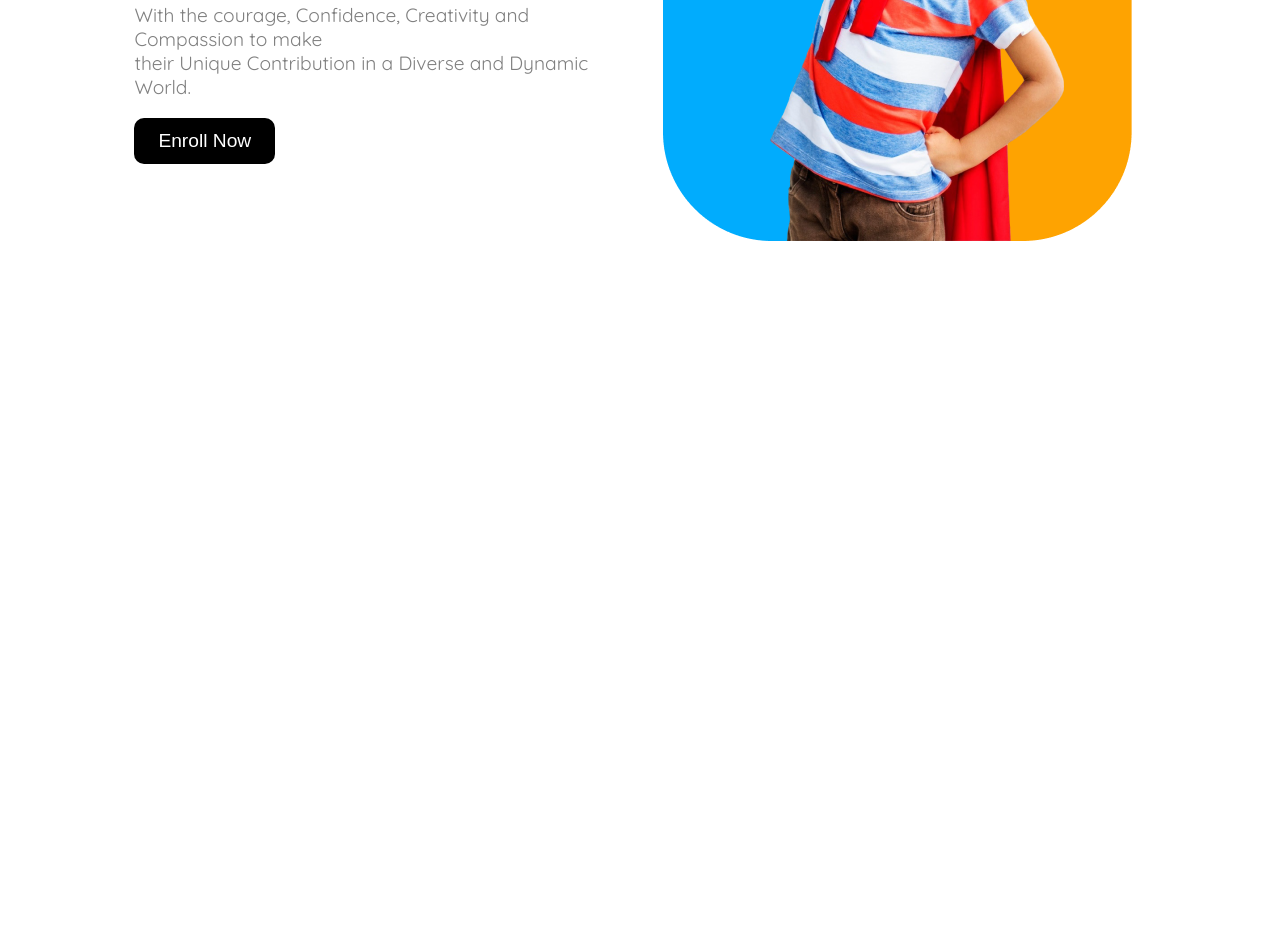
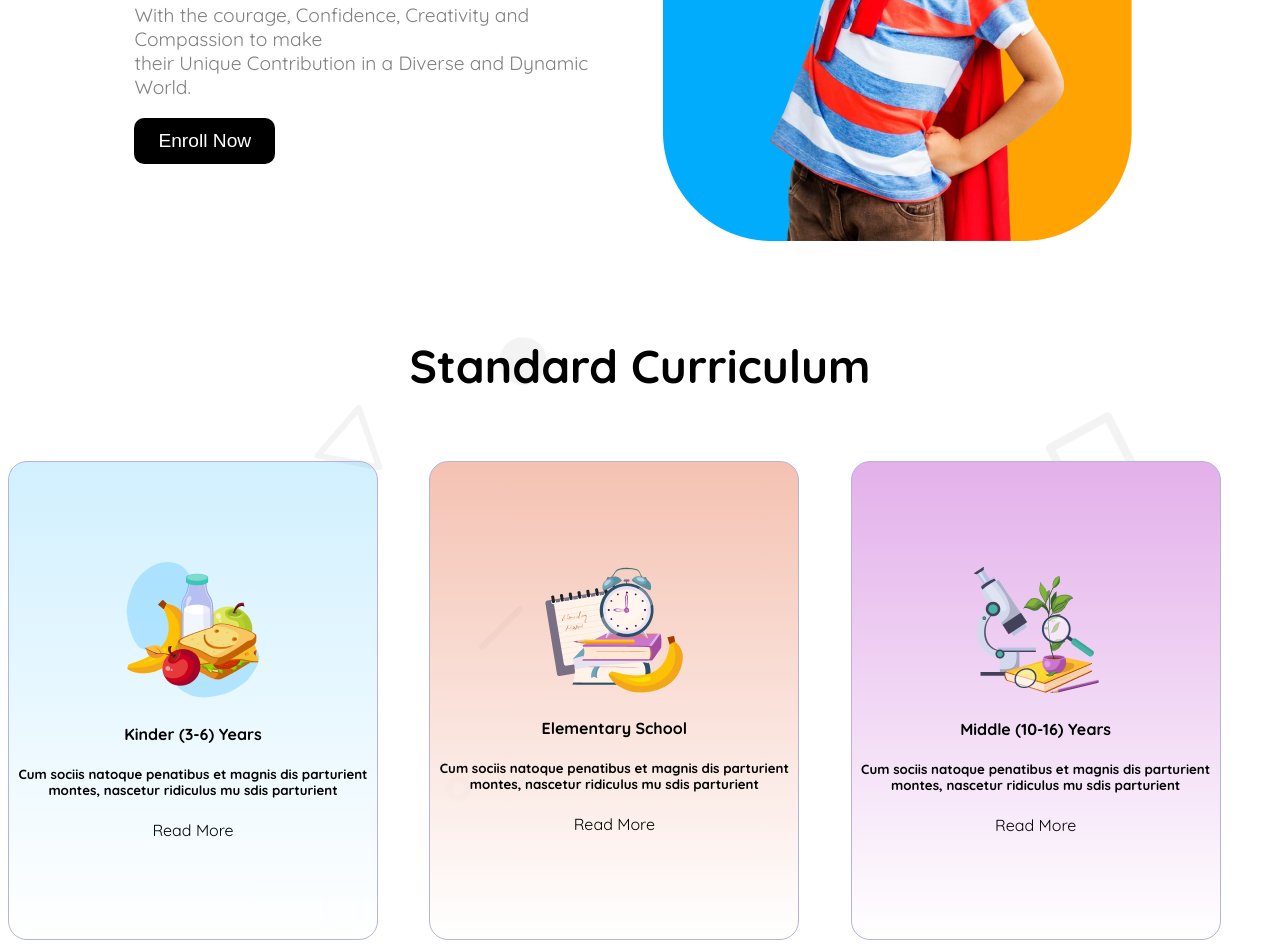
Before and after one commit to Antik-12/programming_hero_assignment_2, a plain HTML site: page index.html in a window 1280 px wide. Shown: the part 496-1444 px from the top of the page. Before the commit the page ends 800 px from the top, so only its background shows below. Drawn offline with Linux system fonts and the light colour scheme.

Commit message:
curriculum facts

```diff
--- a/index.html
+++ b/index.html
@@ -20,6 +20,11 @@
 
 
     </div>
+    <div class="hamburger">
+      <span class="bar"></span>
+      <span class="bar"></span>
+      <span class="bar"></span>
+    </div>
     <div>
     <ul class="nav-links display-flex">
       <li class="nav-item"><a href="" class="nav-link">Home</a></li>
@@ -34,6 +39,8 @@
       <button class="nav-btn">Contact</button>
 
     </div>
+
+
    </nav>
    <section class="banner-section display-flex">
     <div class="banner">
@@ -51,5 +58,62 @@
    </section>
   </header>
 
+  <main>
+    <section class="main-1">
+
+        <h3 class="curi-title">Standard Curriculum</h3>
+
+
+      <div class="curriculum-container">
+        <!-- .fact*4>img.fact-icon+h4.fact-text+h5.fact-des+btn.fact-read -->
+
+        <div class="fact liner-grad-1">
+        <div>
+          <img src="/images/kinder.png" alt="" class="fact-icon">
+          <h4 class="fact-text">Kinder (3-6) Years</h4>
+          <h5 class="fact-des">Cum sociis natoque penatibus et magnis
+            dis parturient montes, nascetur ridiculus
+            mu sdis parturient</h5>
+          <a class="fact-read">Read More</a>
+        </div>
+        </div>
+
+        <div class="fact liner-grad-2">
+         <div>
+          <img src="/images/elementary.png" alt="" class="fact-icon">
+          <h4 class="fact-text">Elementary School</h4>
+          <h5 class="fact-des">Cum sociis natoque penatibus et magnis
+            dis parturient montes, nascetur ridiculus
+            mu sdis parturient</h5>
+          <a class="fact-read">Read More</a>
+         </div>
+        </div>
+
+        <div class="fact liner-grad-3">
+          <div>
+            <img src="/images/middle.png" alt="" class="fact-icon">
+          <h4 class="fact-text">Middle (10-16) Years</h4>
+          <h5 class="fact-des">Cum sociis natoque penatibus et magnis
+            dis parturient montes, nascetur ridiculus
+            mu sdis parturient</h5>
+          <a class="fact-read">Read More</a>
+          </div>
+        </div>
+      </div>
+
+
+
+
+    </section>
+
+
+
+    </div>
+
+    <section class="main-2" >
+
+    </section>
+  </main>
+
 </body>
 </html>
--- a/styles/styles.css
+++ b/styles/styles.css
@@ -65,7 +65,11 @@
 .nav-link{
   text-decoration: none;
   font-weight: 500;
+  margin-left: 100px;
 }
+
+
+
 
 
 
@@ -119,3 +123,98 @@
     max-width: 100%;
     height: auto;
   }
+
+  main{
+    max-width: 1440px;
+    margin: 0 auto;
+    background-image: url(/images/bg.png);
+  }
+
+  /* curriculum related work */
+
+
+  .liner-grad-1{
+    background-image: linear-gradient(rgba(1, 172, 253, 0.18), #FFFFFF);
+  }
+
+  .liner-grad-2{
+    background-image: linear-gradient(rgba(219, 52, 1, 0.30), rgba(255, 255, 255, 1));
+  }
+  .liner-grad-3{
+    background-image: linear-gradient(rgba(227, 176, 234, 1), rgba(255, 255, 255, 1));
+  }
+  .curi-title{
+   text-align: center;
+   font-size: 2.88rem;
+  }
+  .curriculum-container{
+    display: grid;
+    grid-template-columns: repeat(3, 1fr);
+  }
+  .fact{
+    border: 1px solid rgb(179, 179, 219);
+    width: 368px;
+    height: 477px;
+    border-radius: 19px;
+    text-align: center;
+    display: flex;
+    align-items: center;
+    justify-content: center;
+    margin-top: 20px;
+
+  }
+
+   @media screen and (max-width: 576px){
+    .navbar{
+      display: grid;
+      grid-template-columns: repeat(2, 1fr);
+    }
+    .nav-links{
+      display: none;
+      flex-direction: column;
+    }
+    .nav-btn {
+      display: none;
+    }
+    .brand{
+      display: none;
+    }
+    .hamburger {
+      display: flex;
+      flex-direction: column;
+      gap: 5px;
+      cursor: pointer;
+      margin-left: 150px;
+    }
+
+    .bar{
+    width: 25px;
+    height: 3px;
+    background-color: #333;
+    border-radius: 5px;
+    }
+
+    .banner-section{
+      display: flex;
+      flex-direction: column-reverse;
+
+
+    }
+   .banner{
+    text-align: center;
+   }
+
+   .curriculum-container{
+    grid-template-columns: 1fr;
+    margin-left: 50px;
+   }
+
+
+
+
+
+
+
+
+
+  }
```
